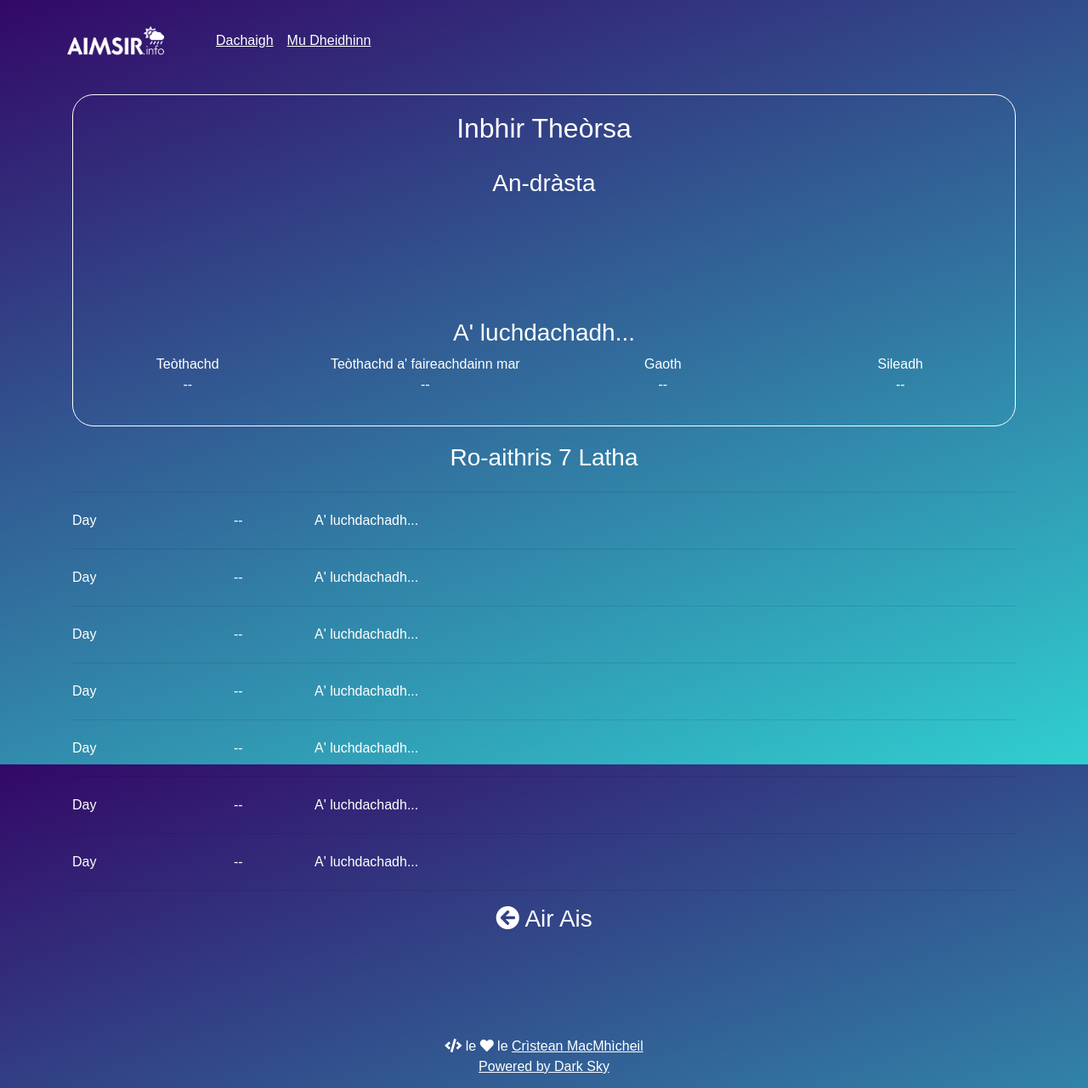
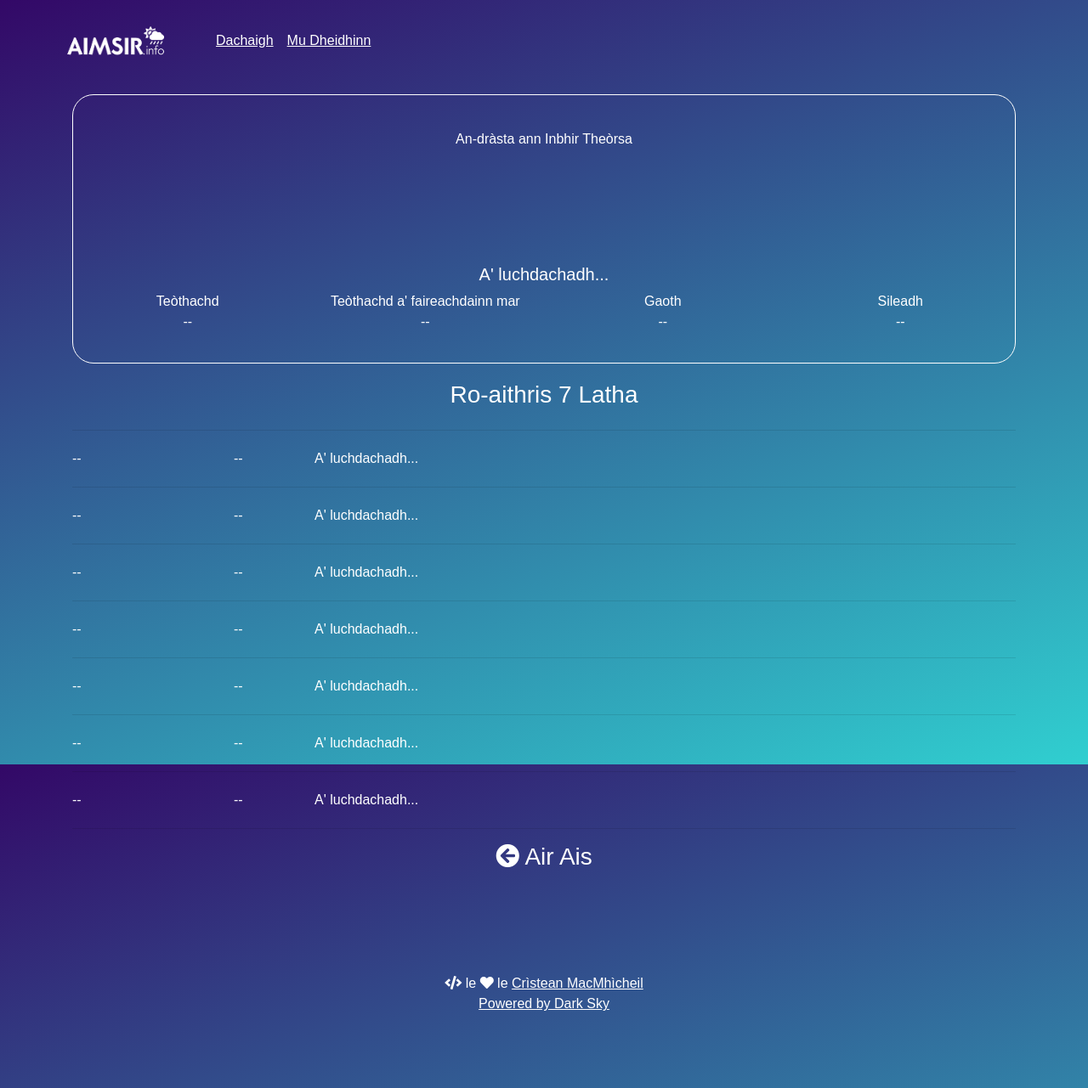
Before and after one commit to angeidheal/aimsir, a Jekyll site: the page built from baile/inbhir-theorsa.html, in a window 1280 px wide. Shown: the whole page at 85% size. Built offline with Jekyll 4.4.1, drawn with Linux system fonts in a browser that asks for light colours; nearby versions of some CDN libraries; a script that is not in the unit is left out.

Commit message:
Update inbhir-theorsa.html

```diff
--- a/baile/inbhir-theorsa.html
+++ b/baile/inbhir-theorsa.html
@@ -6,16 +6,15 @@
 
 <div class="container">
   <div class="current-weather">
-    <h2 class="location">Inbhir Theòrsa</h2>
-    <h3 class="section-header">An-dràsta</h3>
+    <p class="section-header">An-dràsta ann Inbhir Theòrsa</p>
     <div class="row">
       <div class="col-md-12 weather-icon">
-        <canvas class="icon" width="128" height="128"></canvas>
+        <canvas class="icon" width="112" height="112"></canvas>
       </div>
     </div>
     <div class="row">
       <div class="col-md-12">
-        <h3 class="current-summary">A' luchdachadh...</h3>
+        <h5 class="current-summary">A' luchdachadh...</h5>
       </div>
     </div>
     <div class="row">
@@ -44,7 +43,7 @@
 
       <div class="row daily-summary day-1">
         <div class="col-md-2 day-1-day">
-          Day
+          --
         </div>
         <div class="col-md-1 day-1-temp">
           --
@@ -58,7 +57,7 @@
 
       <div class="row daily-summary day-2">
         <div class="col-md-2 day-2-day">
-          Day
+          --
         </div>
         <div class="col-md-1 day-2-temp">
           --
@@ -72,7 +71,7 @@
 
       <div class="row daily-summary day-3">
         <div class="col-md-2 day-3-day">
-          Day
+          --
         </div>
         <div class="col-md-1 day-3-temp">
           --
@@ -86,7 +85,7 @@
 
       <div class="row daily-summary day-4">
         <div class="col-md-2 day-4-day">
-          Day
+          --
         </div>
         <div class="col-md-1 day-4-temp">
           --
@@ -100,7 +99,7 @@
 
       <div class="row daily-summary day-5">
         <div class="col-md-2 day-5-day">
-          Day
+          --
         </div>
         <div class="col-md-1 day-5-temp">
           --
@@ -114,7 +113,7 @@
 
       <div class="row daily-summary day-6">
         <div class="col-md-2 day-6-day">
-          Day
+          --
         </div>
         <div class="col-md-1 day-6-temp">
           --
@@ -128,7 +127,7 @@
 
       <div class="row daily-summary day-7">
         <div class="col-md-2 day-7-day">
-          Day
+          --
         </div>
         <div class="col-md-1 day-7-temp">
           --
```
